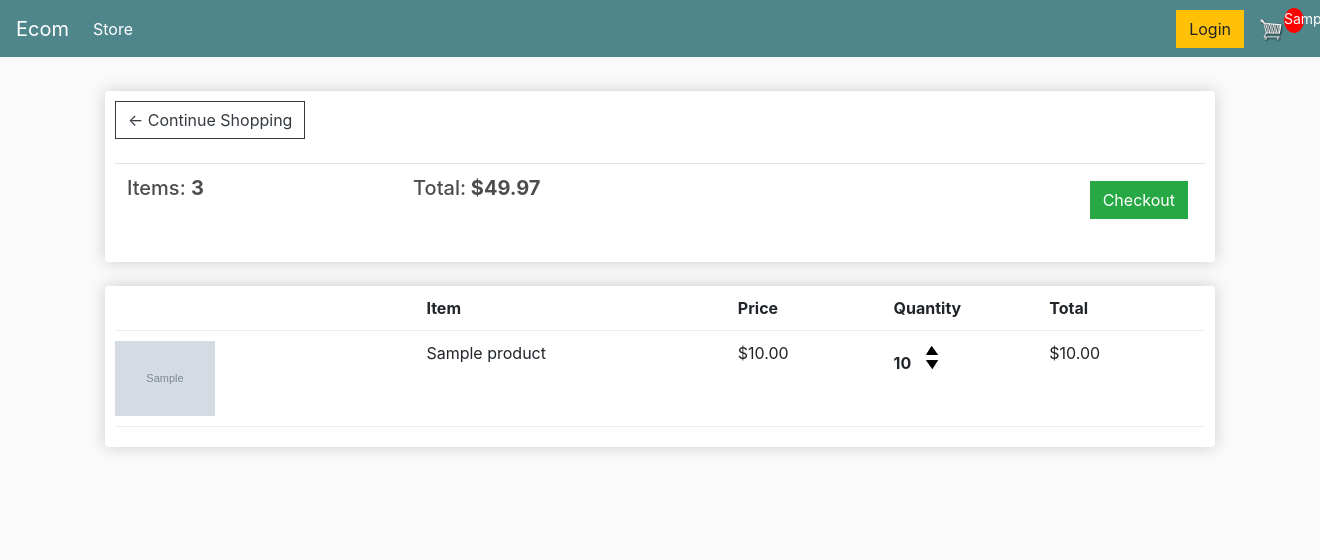
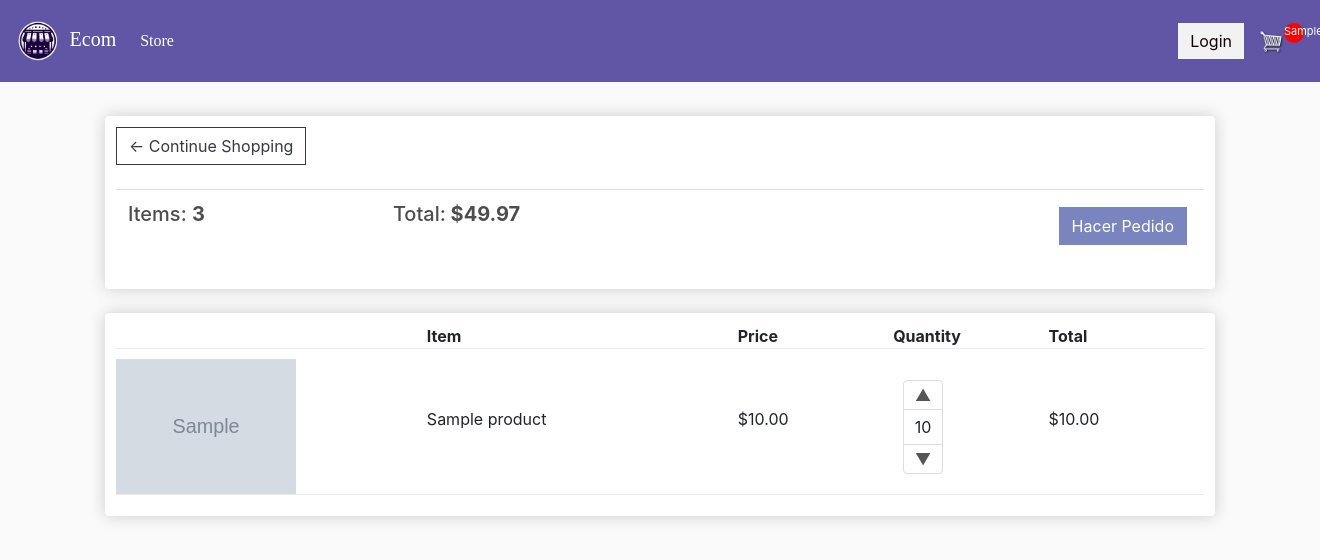
Before and after one commit to betitopr/django_ecommerce, a Django app: template store/templates/store/cart.html in a window 1320 px wide; the page is wider, and only the part inside the window is pictured. Shown: the top 560 px of that part. Run offline with Django 3.2, Linux system fonts and the light colour scheme; data comes from the database, SQL or seed files in the repository; the template is opened without the code that fills it: values that come from a table or form of the project are taken from there, most other values are stand-ins (such as "Sample title", 1, 10 or a date in 2020); grey boxes marked "Sample" are stand-in pictures; lists and menus that the app fills with data are empty; some libraries are stand-ins or nearby versions.

Commit message:
Descripción de los cambios

```diff
--- a/static/css/main.css
+++ b/static/css/main.css
@@ -10,7 +10,7 @@ h1,h2,h3,h4,h5,h6{
 	box-shadow:hsl(0, 0%, 80%) 0 0 16px;
 	background-color: #fff;
 	border-radius: 4px;
-	padding: 10px;
+	padding: 11px;
 }
 
 .thumbnail{
@@ -21,13 +21,123 @@ h1,h2,h3,h4,h5,h6{
     box-shadow: -1px -3px 5px -2px rgba(214,214,214,1);
 }
 
-.product{
+body .bg-dark {
+    background-color: #6156A6 !important;
+	padding-top: 1rem !important;
+    padding-bottom: 1rem !important;
+}
+
+.navbar-brand, .nav-link {
+    font-family: 'Vineta BT';
+}
+
+.btn-warning {
+    background-color: #F2F2F2; /* morado pálido */
+    color: rgb(19, 4, 4);
+	border: #F2F2F2;
+}
+
+.btn-success {
+	background-color: #7A85BF;
+	border-color: #7A85BF
+}
+
+.btn-outline-success {
+	background-color: #ffffff;
+	border-color: #7A85BF;
+	color: #6156A6;
+}
+
+.btn-warning:hover {
+    background-color: #373259;
+    color: rgb(239, 239, 239);
+    border-color: #373259;
+}
+
+.btn-success:hover {
+    background-color: #373259;
+    border-color: #373259;
+}
+
+.btn-outline-success:hover {
+    background-color: #7A85BF;
+    color: rgb(239, 239, 239);
+    border-color: #7A85BF;
+}
+
+.btn-warning:focus,
+.btn-warning:active{
+	background-color: #373259 !important;
+	color: #ffffff !important;
+	box-shadow: 0 0 0 0.2rem rgba(128, 0, 128, 0.25) !important;
+}
+
+/* Para el focus */
+.btn-outline-success:focus,
+.btn-success:focus {
+    box-shadow: 0 0 0 0.2rem rgba(128, 0, 128, 0.25) !important;
+}
+
+/* Para el active */
+.btn-outline-success:active,
+.btn-success:active {
+    background-color: #621699 !important;
+    box-shadow: 0 0 0 0.2rem rgba(128, 0, 128, 0.25) !important;
+    border-color: #621699 !important;
+    color: white !important;
+}
+
+.quantity-control {
+	display: flex;
+	flex-direction: column;
+	align-items: center;
+	width: 30px;
+	margin: 0 auto;
+	background: white;
+	border: 1px solid #ddd;
+	border-radius: 4px;
+}
+
+.quantity-arrow {
+	border: none;
+	background: none;
+	padding: 2px;
+	cursor: pointer;
+	color: #555;
+	width: 100%;
+}
+
+.quantity-arrow:hover {
+	background-color: #f5f5f5;
+}
+
+.quantity-display {
+	padding: 5px 0;
+	text-align: center;
+	border-top: 1px solid #ddd;
+	border-bottom: 1px solid #ddd;
+	width: 100%;
+}
+
+.image-container {
+    width: 100%; /* Asegura que el contenedor sea del mismo ancho que la columna */
+    overflow: hidden; /* Oculta el desbordamiento */
+    border-radius: 5px; /* Opcional: redondea las esquinas si deseas */
+}
+
+.product-image {
+    width: 100%; /* Asegura que la imagen ocupe todo el contenedor */
+    transition: transform 0.3s ease; /* Suaviza la animación */
+}
+
+.product-image:hover {
+    transform: scale(1.1); /* Acerca la imagen */
+}
+
+.products{
 	border-radius: 0 0 4px 4px;
 }
 
-.bg-dark{
-	background-color: #4f868c!important;
-}
 
 #cart-icon{
 	width:25px;
@@ -41,9 +151,9 @@ h1,h2,h3,h4,h5,h6{
 	color:#fff;
 	background-color: red;
 	width: 20px;
-	height: 25px;
+	height: 20px;
 	border-radius: 50%;
-	font-size: 14px;
+	font-size: 11px;
 }
 
 .col-lg-4, .col-lg-6, .col-lg-8, .col-lg-12{
@@ -66,33 +176,28 @@ h1,h2,h3,h4,h5,h6{
 
 .cart-row{
 	display: flex;
-    align-items: flex-stretch;
-    padding-bottom: 10px;
+    align-items: center;
     margin-bottom: 10px;
     border-bottom: 1px solid #ececec;
-
 }
 
-.quantity{
-	display: inline-block;
-	font-weight: 700;
-	padding-right:10px;
 
-
+.row-image {
+	width: 180px;
+	height: auto;
+	object-fit: contain;
 }
 
-.chg-quantity{
-	width: 12px;
-	cursor: pointer;
-	display: block;
-	margin-top: 5px;
-	transition:.1s;
+.quantity-control {
+	display: flex;
+	flex-direction: column;
+	align-items: flex-start;
+	width: 40px;
+	margin-left: 10px;
+	border: 1px solid #ddd;
+	border-radius: 4px;
+	overflow: hidden;
 }
-
-.chg-quantity:hover{
-	opacity: .6;
-}
-
 
 .hidden{
 	display: none!important;
--- a/store/templates/store/cart.html
+++ b/store/templates/store/cart.html
@@ -4,6 +4,7 @@
 	<div class="row">
 		<div class="col-lg-12">
 			<div class="box-element">
+				<link rel="stylesheet" type="text/css" href="{% static 'css/main.css' %}">
 
 				<a  class="btn btn-outline-dark" href="{% url 'store' %}">&#x2190; Continue Shopping</a>
 
@@ -14,7 +15,7 @@
 						<th><h5>Items: <strong>{{order.get_cart_items}}</strong></h5></th>
 						<th><h5>Total:<strong> ${{order.get_cart_total|floatformat:2}}</strong></h5></th>
 						<th>
-							<a  style="float:right; margin:5px;" class="btn btn-success" href="{% url 'checkout' %}">Checkout</a>
+							<a  style="float:right; margin:5px;" class="btn btn-success" href="{% url 'checkout' %}">Hacer Pedido</a>
 						</th>
 					</tr>
 				</table>
@@ -36,11 +37,24 @@
 					<div style="flex:2"><p>{{item.product.name}}</p></div>
 					<div style="flex:1"><p>${{item.product.price|floatformat:2}}</p></div>
 					<div style="flex:1">
-						<p class="quantity">{{item.quantity}}</p>
-						<div class="quantity">
-							<img data-product="{{item.product.id}}" data-action="add" class="chg-quantity update-cart" src="{% static  'images/arrow-up.png' %}">
+						<!-- Modificado: Nuevo contenedor para el control de cantidad -->
+						<div class="quantity-control">
+							<!-- Flecha arriba -->
+							<button class="quantity-arrow update-cart"
+									data-product="{{item.product.id}}"
+									data-action="add">
+								&#9650;
+							</button>
 
-							<img data-product="{{item.product.id}}" data-action="remove" class="chg-quantity update-cart" src="{% static  'images/arrow-down.png' %}">
+							<!-- Display de cantidad -->
+							<span class="quantity-display">{{item.quantity}}</span>
+
+							<!-- Flecha abajo -->
+							<button class="quantity-arrow update-cart"
+									data-product="{{item.product.id}}"
+									data-action="remove">
+								&#9660;
+							</button>
 						</div>
 					</div>
 					<div style="flex:1"><p>${{item.get_total|floatformat:2}}</p></div>
--- a/store/templates/store/main.html
+++ b/store/templates/store/main.html
@@ -64,7 +64,7 @@
 <body>
 
 	<nav class="navbar navbar-expand-lg navbar-dark bg-dark">
-	  <a class="navbar-brand" href="{% url 'store' %}">Ecom</a>
+	  <a class="navbar-brand" href="{% url 'store' %}"><img src="{% static 'images/logo.png' %}" alt="Logo" style="height: 40px; margin-right: 10px;">Ecom</a>
 	  <button class="navbar-toggler" type="button" data-toggle="collapse" data-target="#navbarSupportedContent" aria-controls="navbarSupportedContent" aria-expanded="false" aria-label="Toggle navigation">
 	    <span class="navbar-toggler-icon"></span>
 	  </button>
--- a/store/templates/store/store.html
+++ b/store/templates/store/store.html
@@ -4,7 +4,9 @@
 <div class="row">
 	{% for product in products %}
 	<div class="col-lg-4">
-			<img class="thumbnail" src="{{product.imageURL}}">
+		<div class="image-container">
+			<img class="thumbnail product-image" src="{{product.imageURL}}">
+		</div>
 		<div class="box-element product">
 			<h6><strong>{{product.name}}</strong></h6>
 			<hr>
@@ -13,7 +15,6 @@
 
 			<a class="btn btn-outline-success" href="#">View</a>
 			<h4 style="display: inline-block; float: right"><strong>${{product.price}}</strong></h4>
-
 		</div>
 	</div>
 	{% endfor %}
```
Also changed, not shown: static/images/logo.png (added). Lines whose indentation alone changed are shown as unchanged.
